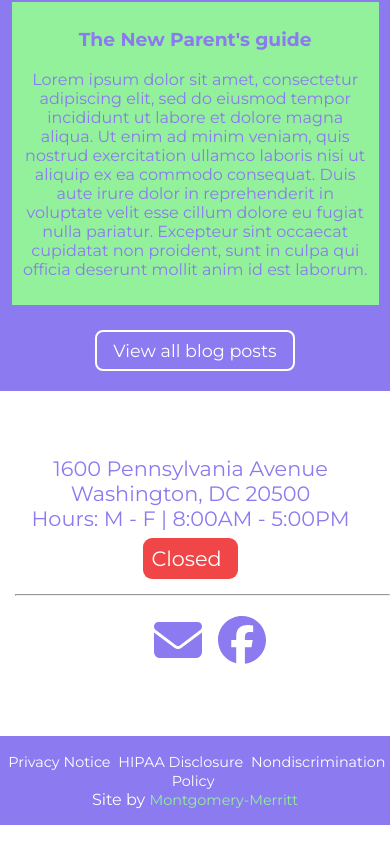
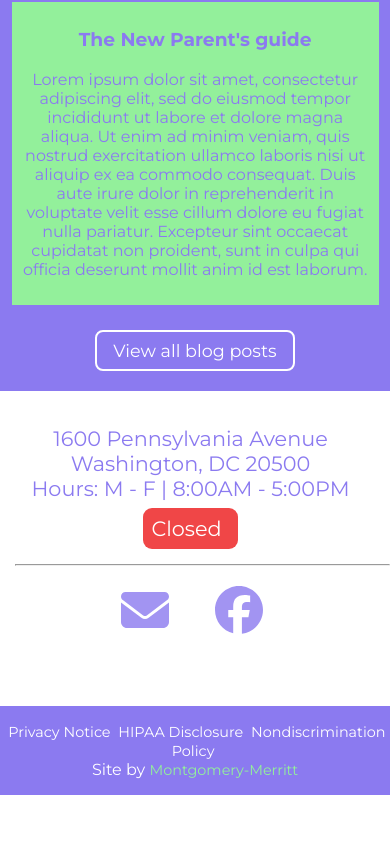
Before and after one commit to Michael-Montgomery/fanny, a React (Create React App) app: page / in a window 390 px wide. Shown: the part 2077-2940 px from the top of the page. Built offline with nearby package versions, Linux system fonts and the light colour scheme.

Commit message:
added faqs and homepage content.

```diff
--- a/src/components/header/header.css
+++ b/src/components/header/header.css
@@ -75,4 +75,9 @@ header nav button:hover {
     header nav a {
         display: none;
     }
+
+    #mobile-header {
+        width: 100vw;
+        background-color: var(--primary);
+    }
   }
--- a/src/components/loginform/loginform.js
+++ b/src/components/loginform/loginform.js
@@ -14,6 +14,7 @@ function LoginForm() {
                 <h3>Login to View the Patient Portal</h3>
                 <input type='email' placeholder='email'></input><br></br>
                 <input type={hidePassword ? 'password' : 'text'} placeholder='Password'></input> <button onClick={(e) => {e.preventDefault(); setHidePassword(!hidePassword)}} id='show-password-btn'>{hidePassword ? <FontAwesomeIcon icon={faEye}></FontAwesomeIcon> : <FontAwesomeIcon icon={faEyeSlash}></FontAwesomeIcon>}</button><br></br>
+                {/* <label><input type='checkbox'></input>Stay signed in</label> */}
                 <button id='login-btn'>Login</button>
             </form>
         </div>
--- a/src/pages/faqs/faqs.js
+++ b/src/pages/faqs/faqs.js
@@ -6,6 +6,7 @@ function Faqs() {
         <>
             <Header></Header>
             <h2>Frequently Asked Questions</h2>
+            <input type='text' placeholder="Search FAQ's"></input>
         </>
     )
 }
--- a/src/pages/home/home.css
+++ b/src/pages/home/home.css
@@ -160,6 +160,8 @@
     text-align: center;
     padding-left: 0;
     margin-left: 0;
+    position: relative;
+    right: 18px;
 }
 
 #features-wrapper ul li {
@@ -172,6 +174,12 @@
 #insurances-wrapper ul li a {
     text-decoration: none;
     color: var(--primary);
+    opacity: .8;
+    transition: all .4s;
+}
+
+#insurances-wrapper ul li a:hover {
+    opacity: 1;
 }
 
 address {
@@ -179,7 +187,7 @@ address {
     font-size: 1.3em;
 }
 
-#features-wrapper > div {
+#features-wrapper>div {
     width: 30vw;
 }
 
@@ -286,10 +294,12 @@ address {
         bottom: 250px;
         padding-left: 15px;
         display: block;
+        margin-top: -30px;
     }
 
     #features-wrapper ul li {
         font-size: 3em;
+        margin: 0 6vw;
     }
 
     address {
```
Also changed, not shown: src/components/header/header.js (+14 -1 lines), src/index.css (line endings or trailing spaces).
